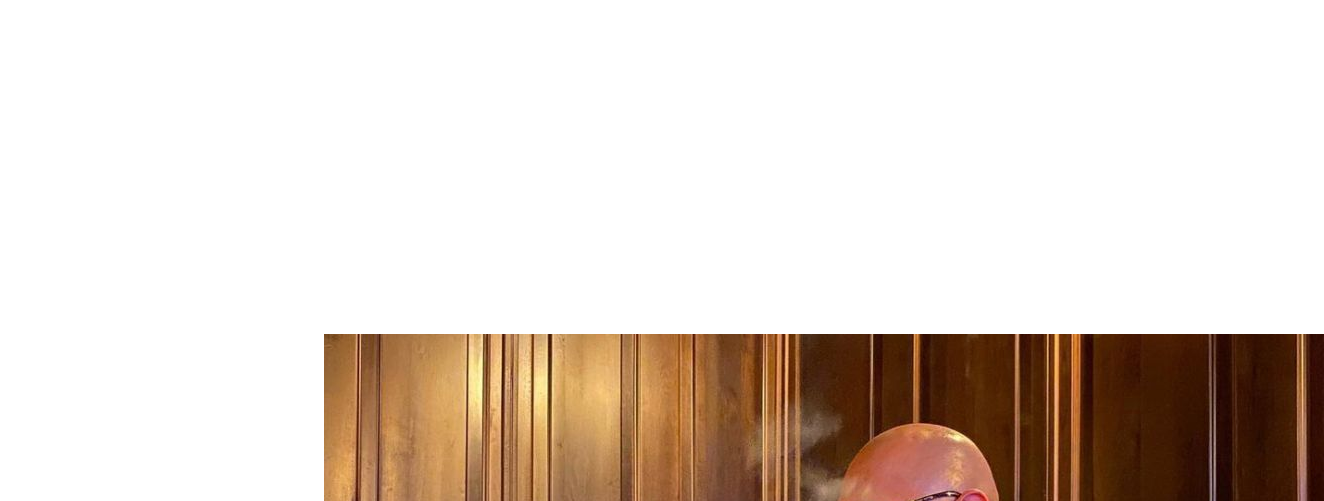
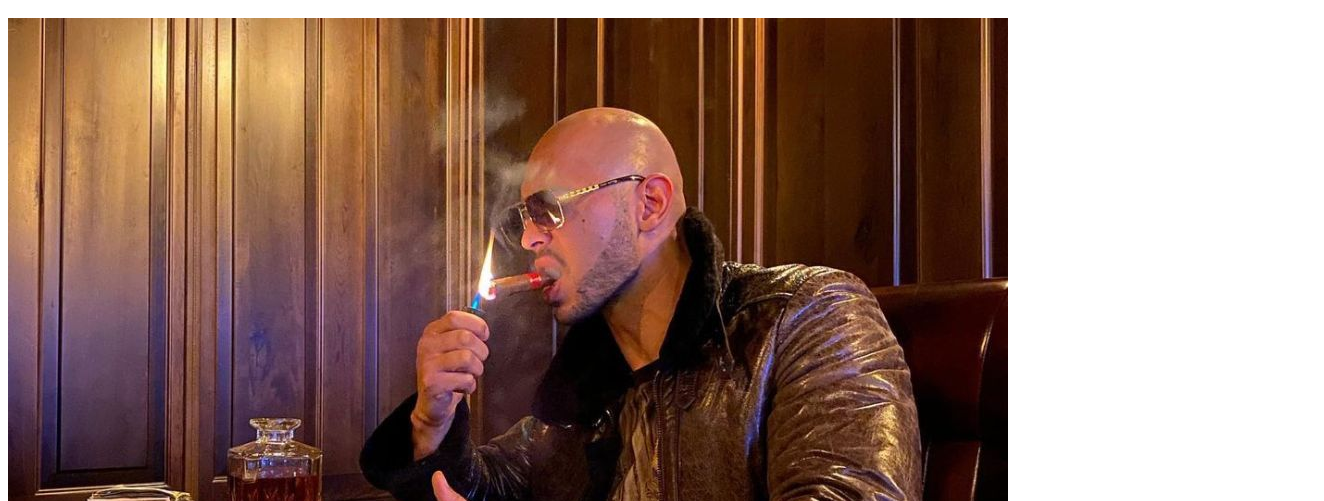
Before and after one commit to KondziS/stepik4, a plain HTML site: page index.html in a window 1280 px wide. Shown: the part 299-800 px from the top of the page, 1324 px wide, since content can reach past the window. Drawn offline with Linux system fonts and the light colour scheme.

Commit message:
Update index.html

```diff
--- a/index.html
+++ b/index.html
@@ -34,7 +34,7 @@
   }
 
   .obraz {
-    padding: 25%;
+    width: 100%;
   }
 
   #koksy {
```
